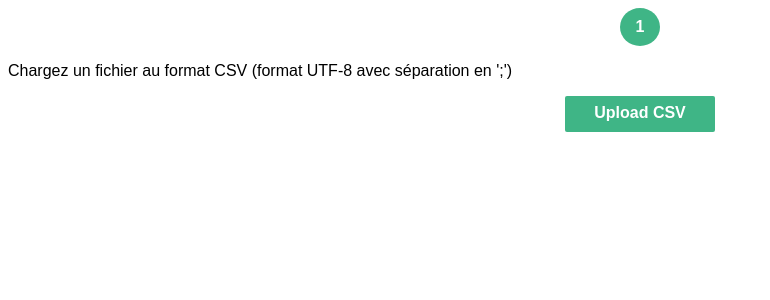
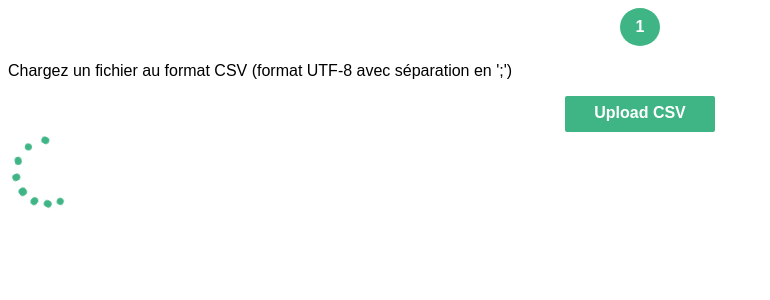
Before and after one commit to Madjerx/tricount-app, an Angular app: page / in a window 1280 px wide. Shown: the top 300 px of the page, without its empty margins (0-770 px from the left). Built offline with nearby package versions, Linux system fonts and the light colour scheme.

Commit message:
add roller loader

```diff
--- a/src/app/components/import-csv/import-csv.component.html
+++ b/src/app/components/import-csv/import-csv.component.html
@@ -20,3 +20,5 @@
     <p class="green">Fichier chargé</p>
     <button type="button" class="button" (click)="goNextStep()">Résultats</button>
 </div>
+
+<div class="lds-roller"><div></div><div></div><div></div><div></div><div></div><div></div><div></div><div></div></div>
--- a/src/app/components/import-csv/import-csv.component.scss
+++ b/src/app/components/import-csv/import-csv.component.scss
@@ -46,3 +46,92 @@
     opacity: 0;
     cursor: pointer;
 }
+.lds-roller,
+.lds-roller div,
+.lds-roller div:after {
+  box-sizing: border-box;
+}
+.lds-roller {
+  display: inline-block;
+  position: relative;
+  width: 80px;
+  height: 80px;
+}
+.lds-roller div {
+  animation: lds-roller 1.2s cubic-bezier(0.5, 0, 0.5, 1) infinite;
+  transform-origin: 40px 40px;
+}
+.lds-roller div:after {
+  content: " ";
+  display: block;
+  position: absolute;
+  width: 7.2px;
+  height: 7.2px;
+  border-radius: 50%;
+  background: $std-color;
+  margin: -3.6px 0 0 -3.6px;
+}
+.lds-roller div:nth-child(1) {
+  animation-delay: -0.036s;
+}
+.lds-roller div:nth-child(1):after {
+  top: 62.62742px;
+  left: 62.62742px;
+}
+.lds-roller div:nth-child(2) {
+  animation-delay: -0.072s;
+}
+.lds-roller div:nth-child(2):after {
+  top: 67.71281px;
+  left: 56px;
+}
+.lds-roller div:nth-child(3) {
+  animation-delay: -0.108s;
+}
+.lds-roller div:nth-child(3):after {
+  top: 70.90963px;
+  left: 48.28221px;
+}
+.lds-roller div:nth-child(4) {
+  animation-delay: -0.144s;
+}
+.lds-roller div:nth-child(4):after {
+  top: 72px;
+  left: 40px;
+}
+.lds-roller div:nth-child(5) {
+  animation-delay: -0.18s;
+}
+.lds-roller div:nth-child(5):after {
+  top: 70.90963px;
+  left: 31.71779px;
+}
+.lds-roller div:nth-child(6) {
+  animation-delay: -0.216s;
+}
+.lds-roller div:nth-child(6):after {
+  top: 67.71281px;
+  left: 24px;
+}
+.lds-roller div:nth-child(7) {
+  animation-delay: -0.252s;
+}
+.lds-roller div:nth-child(7):after {
+  top: 62.62742px;
+  left: 17.37258px;
+}
+.lds-roller div:nth-child(8) {
+  animation-delay: -0.288s;
+}
+.lds-roller div:nth-child(8):after {
+  top: 56px;
+  left: 12.28719px;
+}
+@keyframes lds-roller {
+  0% {
+    transform: rotate(0deg);
+  }
+  100% {
+    transform: rotate(360deg);
+  }
+}
```
